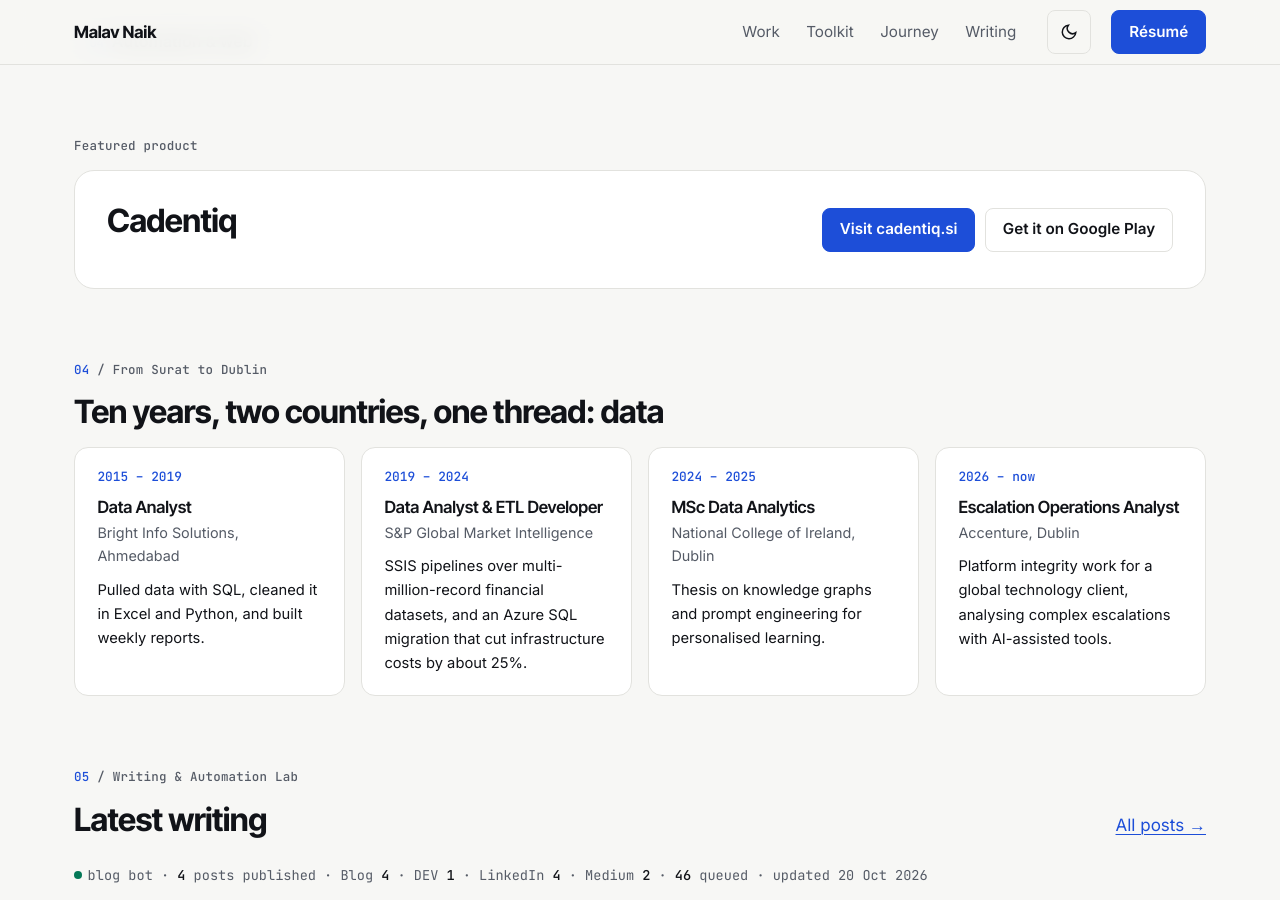
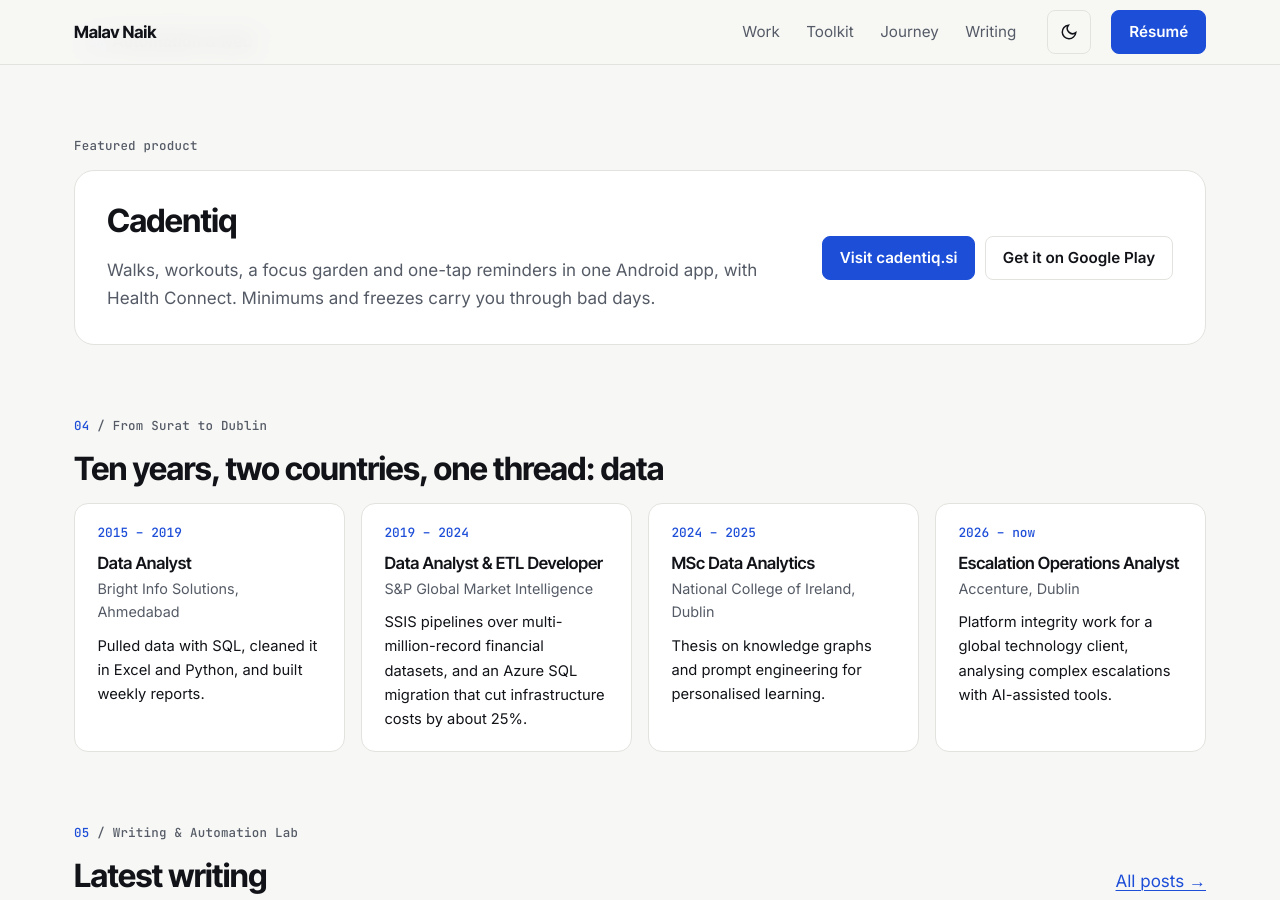
Before and after one commit to malavnaik99/malavnaik99.github.io, a Jekyll site: the page built from index.md, in a window 1280 px wide and 900 px high, scrolled down 2209 px. Built offline with Jekyll 4.4.1, drawn with Linux system fonts in a browser that asks for light colours.

Commit message:
Load web fonts without blocking first paint; add Cadentiq description from its own site
Co-Authored-By: Claude Opus 5.5 <noreply@anthropic.com>
Claude-Session: https://claude.ai/code/session_01NYfnmhgza8iMHrvY1NMese

```diff
--- a/_data/product.yml
+++ b/_data/product.yml
@@ -1,5 +1,5 @@
 # Featured product card on the home page. Description taken from the product's own site; no role is claimed.
 name: Cadentiq
-description: ""
+description: "Walks, workouts, a focus garden and one-tap reminders in one Android app, with Health Connect. Minimums and freezes carry you through bad days."
 site: https://cadentiq.si
 play: https://play.google.com/store/apps/details?id=com.cadentiq.app
--- a/_layouts/default.html
+++ b/_layouts/default.html
@@ -20,7 +20,10 @@
   <link rel="manifest" href="{{ '/site.webmanifest' | relative_url }}">
   <link rel="preconnect" href="https://fonts.googleapis.com">
   <link rel="preconnect" href="https://fonts.gstatic.com" crossorigin>
-  <link rel="stylesheet" href="https://fonts.googleapis.com/css2?family=Inter+Tight:wght@600;700&family=Inter:wght@400;500;600&family=JetBrains+Mono:wght@400;500&display=swap">
+  {%- comment -%} Fonts load without blocking the first paint; the metric-matched fallbacks in site.css keep text from jumping. {%- endcomment -%}
+  {% assign fonts = "https://fonts.googleapis.com/css2?family=Inter+Tight:wght@600;700&family=Inter:wght@400;500;600&family=JetBrains+Mono:wght@400;500&display=swap" %}
+  <link rel="preload" as="style" href="{{ fonts }}" onload="this.onload=null;this.rel='stylesheet'">
+  <noscript><link rel="stylesheet" href="{{ fonts }}"></noscript>
   <link rel="stylesheet" href="{{ '/assets/site.css' | relative_url }}">
   {% include schema.html %}
   <noscript><style>[role="tabpanel"][hidden]{display:block}</style></noscript>
```
